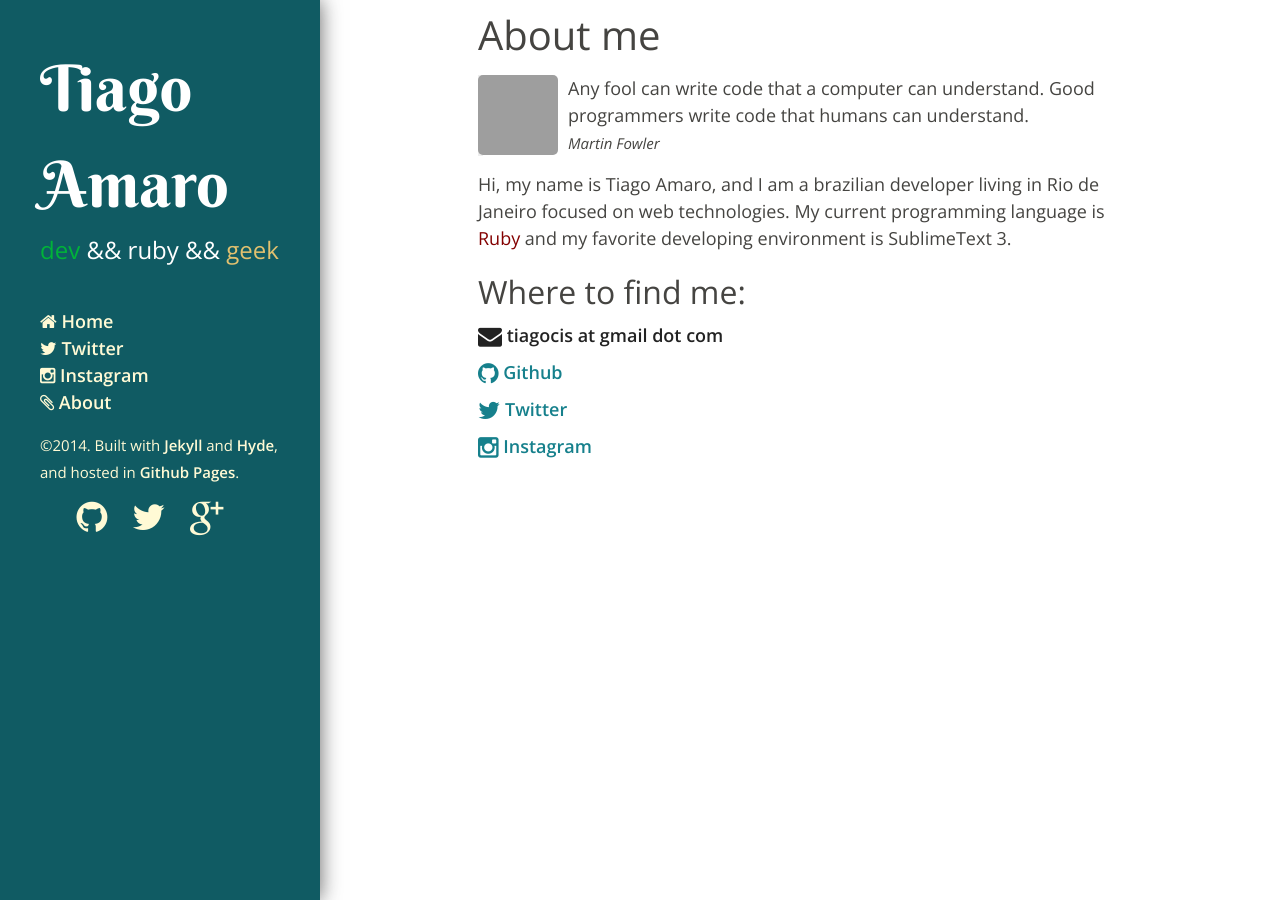
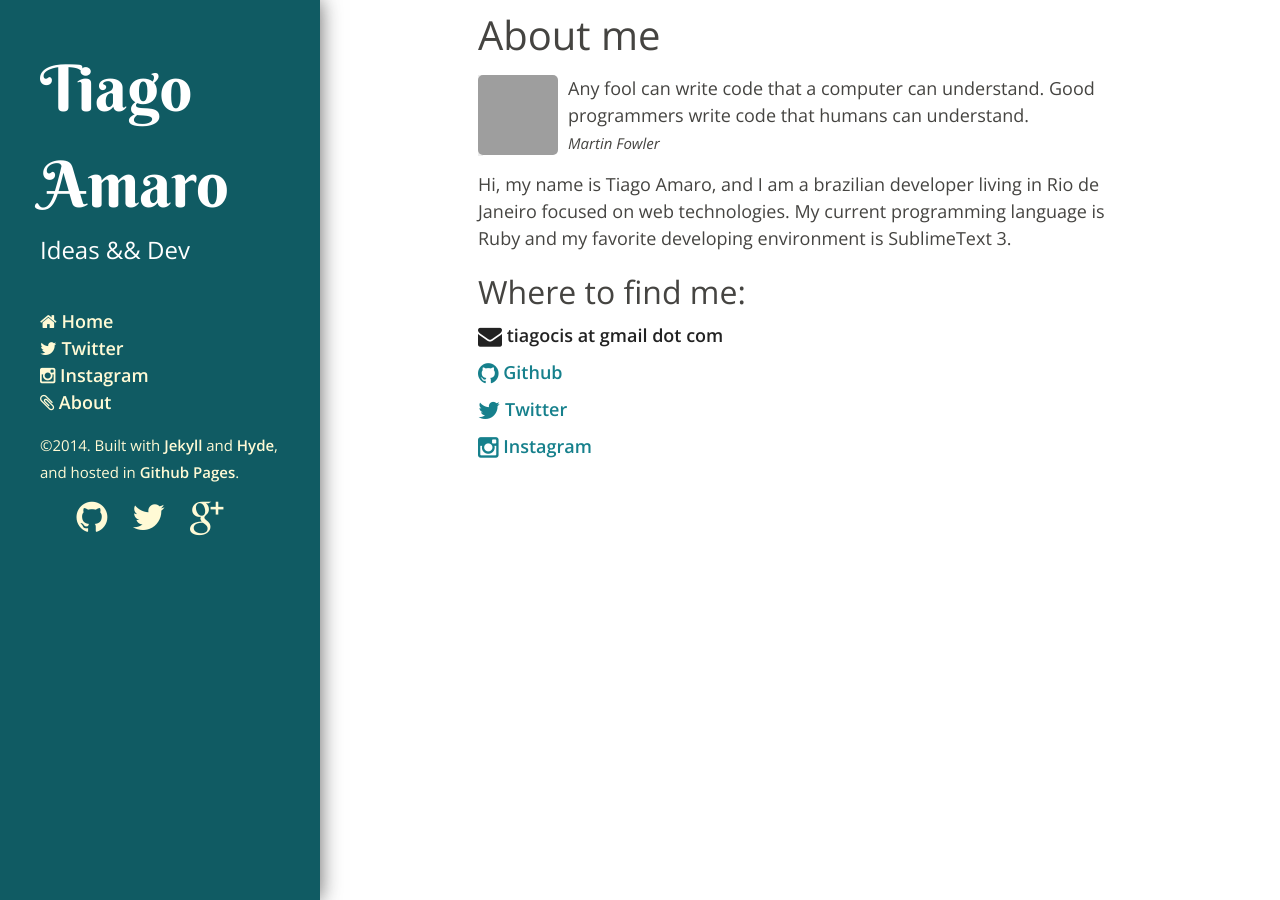
Before and after one commit to tiagoamaro/tiagoamaro.com.br_jekyll, a Jekyll site: the page built from about.html, in a window 1280 px wide. Built offline with Jekyll 4.4.1, drawn with Linux system fonts in a browser that asks for light colours; grey boxes are pictures that could not be loaded.

Commit message:
Updating site lead

```diff
--- a/_layouts/default.html
+++ b/_layouts/default.html
@@ -34,7 +34,7 @@
       <div class="masthead-inner">
         <span id="name">Tiago Amaro</span>
         <p class="lead">
-          <span class="dev">dev</span> && ruby && <span class="geek">geek</span>
+          Ideas && Dev
         </p>
 
         <div class="colophon">
--- a/public/css/hyde.css
+++ b/public/css/hyde.css
@@ -370,9 +370,6 @@ a:hover {
     margin: 0 auto;
   }
 }
-.ruby { color: #830000; }
-.dev { color: #00B339; }
-.geek { color: #E2C16F; }
 
   /*Instagram*/
 #instagram {
```
